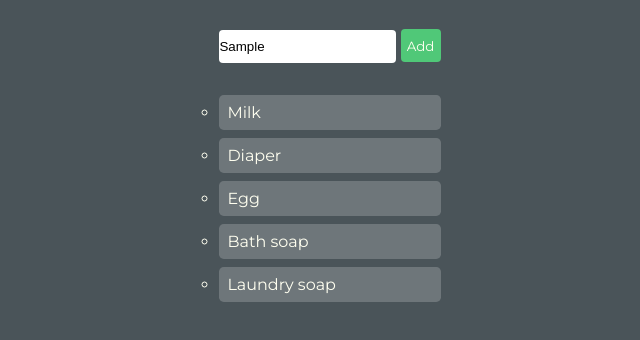
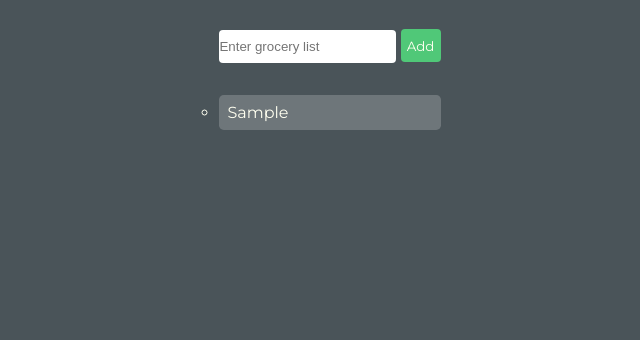
Before and after one commit to aldwin101/GrocerEase, a plain HTML site: page index.html in a window 1280 px wide. Both pictures are taken after typing "Sample" into the empty fields and a click on the button "Add". Shown: the part 58-398 px from the top of the page, without its empty margins (310-950 px from the left). Drawn offline with Linux system fonts and the light colour scheme.

Commit message:
Added functions for adding and creating item

```diff
--- a/index.html
+++ b/index.html
@@ -3,7 +3,9 @@
 <head>
     <meta charset="UTF-8">
     <meta name="viewport" content="width=device-width, initial-scale=1.0">
-    <link href="https://fonts.googleapis.com/css2?family=Montserrat:ital,wght@0,100..900;1,100..900&display=swap" rel="stylesheet">    <link rel="stylesheet" href="style.css">
+    <link href="https://fonts.googleapis.com/css2?family=Montserrat:ital,wght@0,100..900;1,100..900&display=swap" rel="stylesheet">
+    <link rel="stylesheet" href="style.css">
+    <script defer src="script.js"></script>
     <title>GrocerEase</title>
 </head>
 <body>
@@ -18,11 +20,7 @@
 
         <section>
             <ul id="groceryList">
-                <li>Milk</li>
-                <li>Diaper</li>
-                <li>Egg</li>
-                <li>Bath soap</li>
-                <li>Laundry soap</li>
+
             </ul>
         </section>
     </main>
--- a/script.js
+++ b/script.js
@@ -0,0 +1,24 @@
+const itemInput = document.getElementById('listInput');
+const addItem = document.getElementById('addList');
+const groceryList = document.getElementById('groceryList');
+
+// function for adding an item
+function addToList() {
+    const item = itemInput.value.trim()
+
+    if (item) {
+        createItem(item);
+        itemInput.value = '';
+    }
+}
+
+addItem.addEventListener('click', addToList)
+
+// function for creating an item
+function createItem(item) {
+    const newItem = document.createElement('li')
+
+    newItem.textContent = item;
+
+    groceryList.appendChild(newItem);
+}
```
